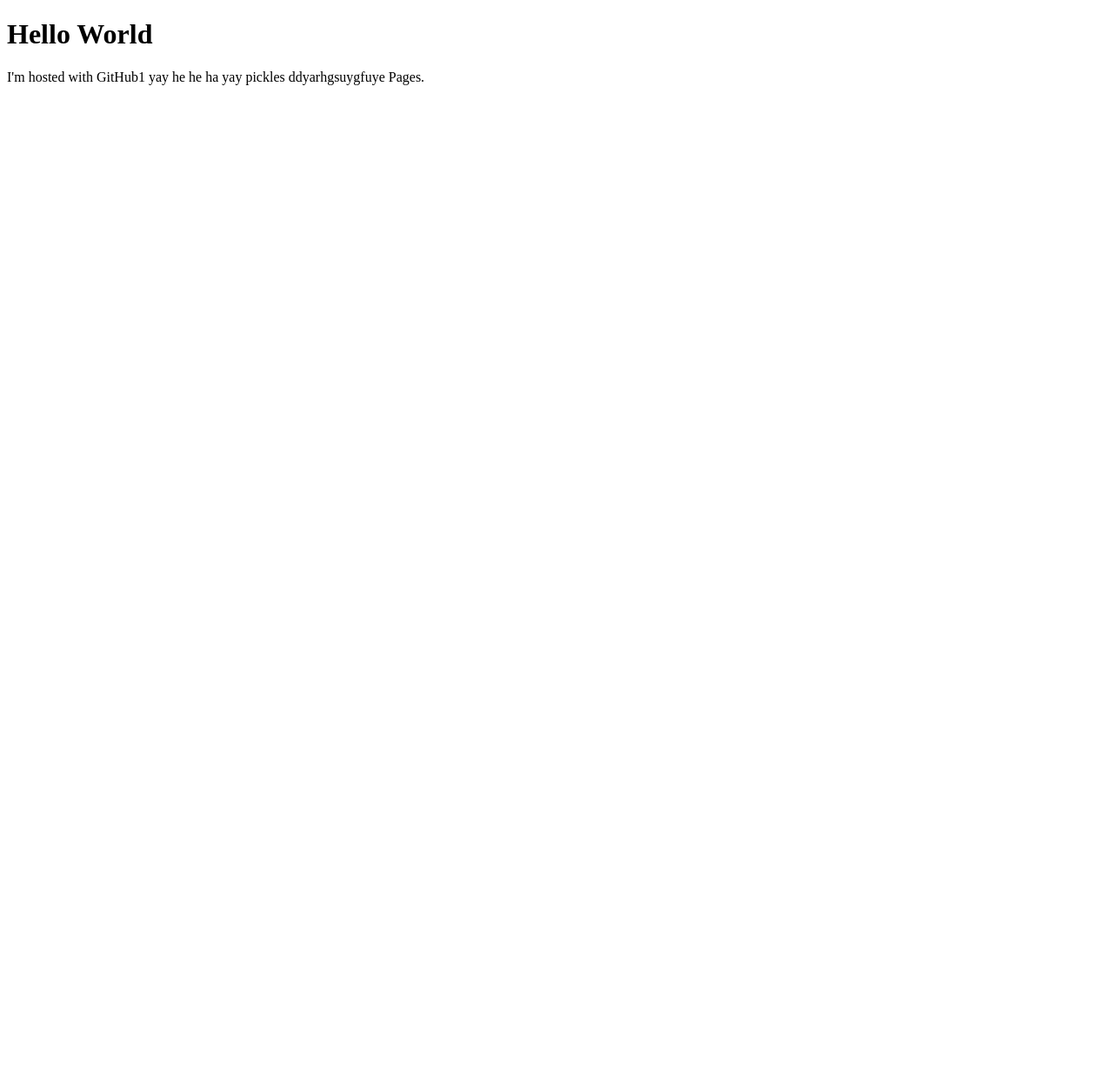
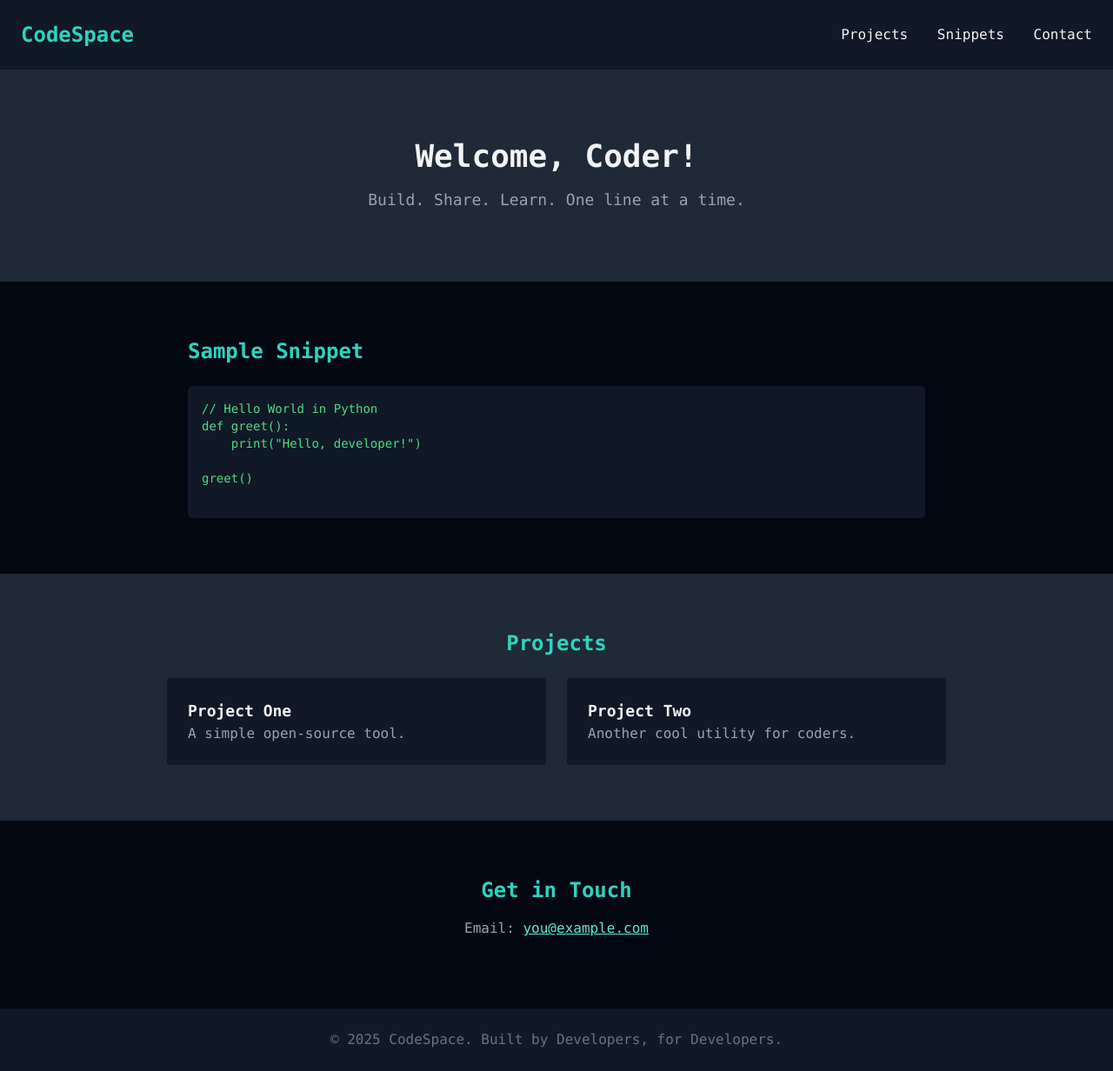
Before and after one commit to Jeff-web-sketch/Jeff-web-sketch, a plain HTML site: page index.html in a window 1280 px wide. Shown: the whole page at 87% size. Before the commit the page ends 800 px from the top, so only its background shows below. Drawn offline with nearby package versions, Linux system fonts and the light colour scheme.

Commit message:
made it for coders

```diff
--- a/index.html
+++ b/index.html
@@ -1,7 +1,63 @@
 <!DOCTYPE html>
-<html>
-<body>
-<h1>Hello World</h1>
-<p>I'm hosted with GitHub1 yay he he ha yay pickles ddyarhgsuygfuye Pages.</p>
+<html lang="en">
+<head>
+  <meta charset="UTF-8" />
+  <meta name="viewport" content="width=device-width, initial-scale=1.0" />
+  <title>CodeSpace</title>
+  <script src="https://cdn.tailwindcss.com"></script>
+</head>
+<body class="bg-gray-950 text-gray-100 font-mono">
+  <!-- Header -->
+  <header class="p-6 bg-gray-900 shadow-md flex justify-between items-center">
+    <h1 class="text-2xl font-bold text-teal-400">CodeSpace</h1>
+    <nav class="space-x-6">
+      <a href="#projects" class="hover:text-teal-300">Projects</a>
+      <a href="#snippets" class="hover:text-teal-300">Snippets</a>
+      <a href="#contact" class="hover:text-teal-300">Contact</a>
+    </nav>
+  </header>
+
+  <!-- Hero Section -->
+  <section class="text-center py-20 px-4 bg-gray-800">
+    <h2 class="text-4xl font-bold mb-4">Welcome, Coder!</h2>
+    <p class="text-lg text-gray-400">Build. Share. Learn. One line at a time.</p>
+  </section>
+
+  <!-- Code Snippet -->
+  <section id="snippets" class="py-16 px-6 max-w-4xl mx-auto">
+    <h3 class="text-2xl font-semibold text-teal-400 mb-6">Sample Snippet</h3>
+    <pre class="bg-gray-900 p-4 rounded-md text-sm overflow-x-auto">
+<code class="text-green-400">// Hello World in Python
+def greet():
+    print("Hello, developer!")
+
+greet()</code>
+    </pre>
+  </section>
+
+  <!-- Projects -->
+  <section id="projects" class="py-16 px-6 bg-gray-800">
+    <h3 class="text-2xl font-semibold text-teal-400 mb-6 text-center">Projects</h3>
+    <div class="grid grid-cols-1 sm:grid-cols-2 gap-6 max-w-4xl mx-auto">
+      <a href="https://github.com/" class="bg-gray-900 p-6 rounded hover:bg-gray-700 transition">
+        <h4 class="text-lg font-bold">Project One</h4>
+        <p class="text-gray-400">A simple open-source tool.</p>
+      </a>
+      <a href="https://github.com/" class="bg-gray-900 p-6 rounded hover:bg-gray-700 transition">
+        <h4 class="text-lg font-bold">Project Two</h4>
+        <p class="text-gray-400">Another cool utility for coders.</p>
+      </a>
+    </div>
+  </section>
+
+  <!-- Contact -->
+  <section id="contact" class="py-16 px-6 max-w-xl mx-auto text-center">
+    <h3 class="text-2xl font-semibold text-teal-400 mb-4">Get in Touch</h3>
+    <p class="text-gray-400 mb-4">Email: <a href="mailto:you@example.com" class="text-teal-300 underline">you@example.com</a></p>
+  </section>
+
+  <footer class="text-center p-6 bg-gray-900 text-gray-500">
+    &copy; 2025 CodeSpace. Built by Developers, for Developers.
+  </footer>
 </body>
 </html>
```
